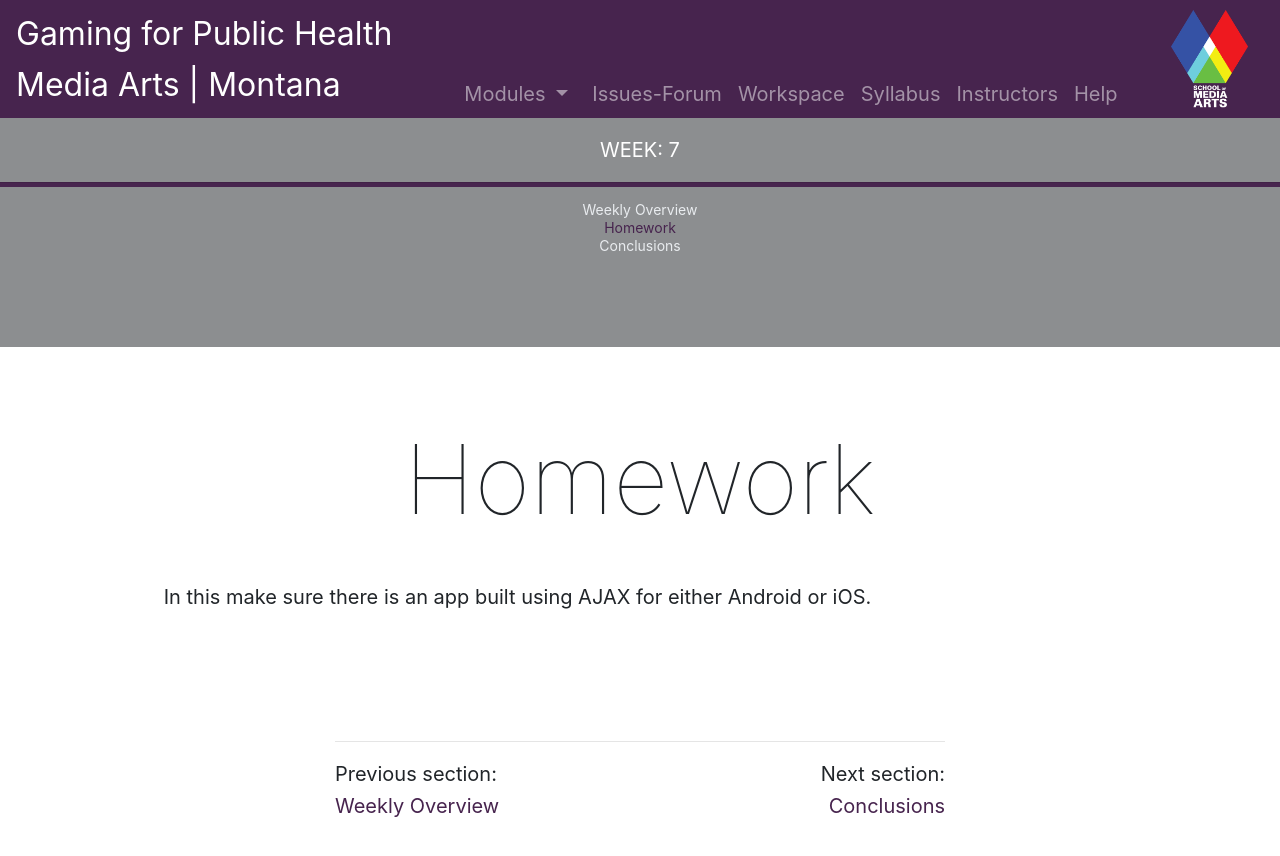
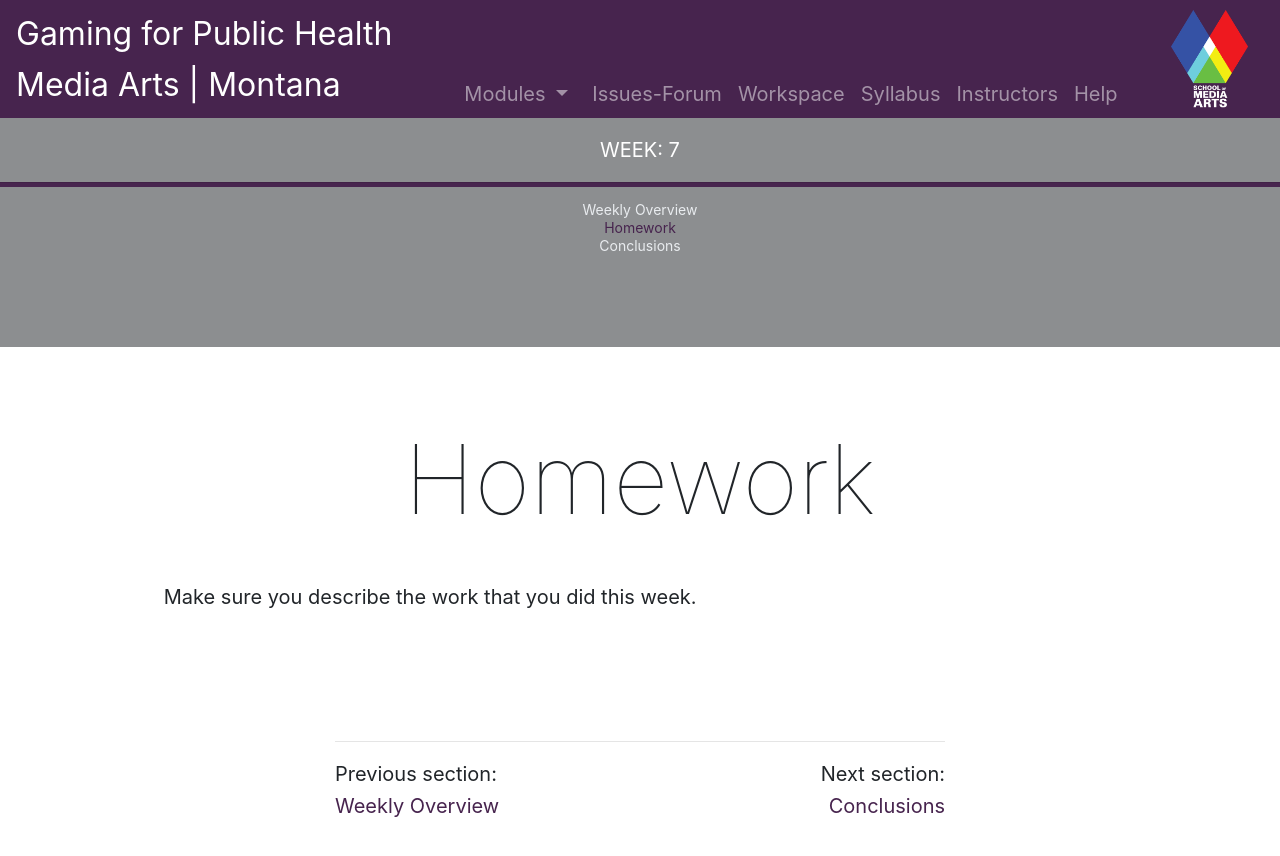
Before and after one commit to Montana-Media-Arts/462-MobileGaming-Fall2023, a Jekyll site: the page built from modules/week-7/_posts/2010-01-01-homework.md, in a window 1280 px wide. Shown: the top 856 px of the page. Built offline with Jekyll 4.4.1, drawn with Linux system fonts in a browser that asks for light colours; nearby versions of some CDN libraries.

Commit message:
update week 7

```diff
--- a/modules/week-7/_posts/2010-01-01-homework.md
+++ b/modules/week-7/_posts/2010-01-01-homework.md
@@ -6,4 +6,4 @@ jotted: false
 
 # Homework
 
-In this make sure there is an app built using AJAX for either Android or iOS.
+Make sure you describe the work that you did this week.
```
Also changed, not shown: modules/week-7/_posts/2000-01-01-overview.md (+2 -1 lines), modules/week-7/_posts/2010-01-02-conclusions.md (+1 -1 lines).
